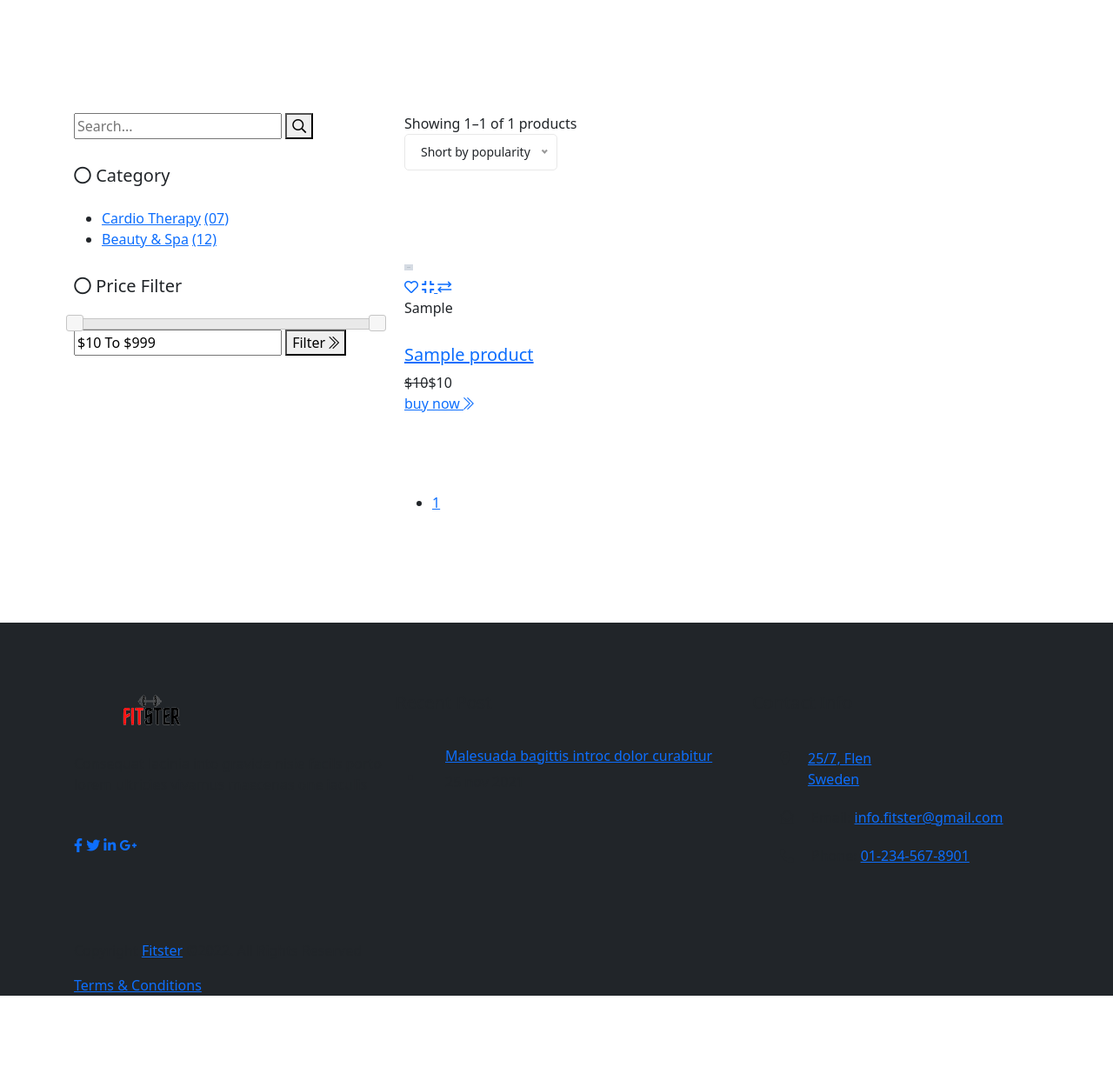
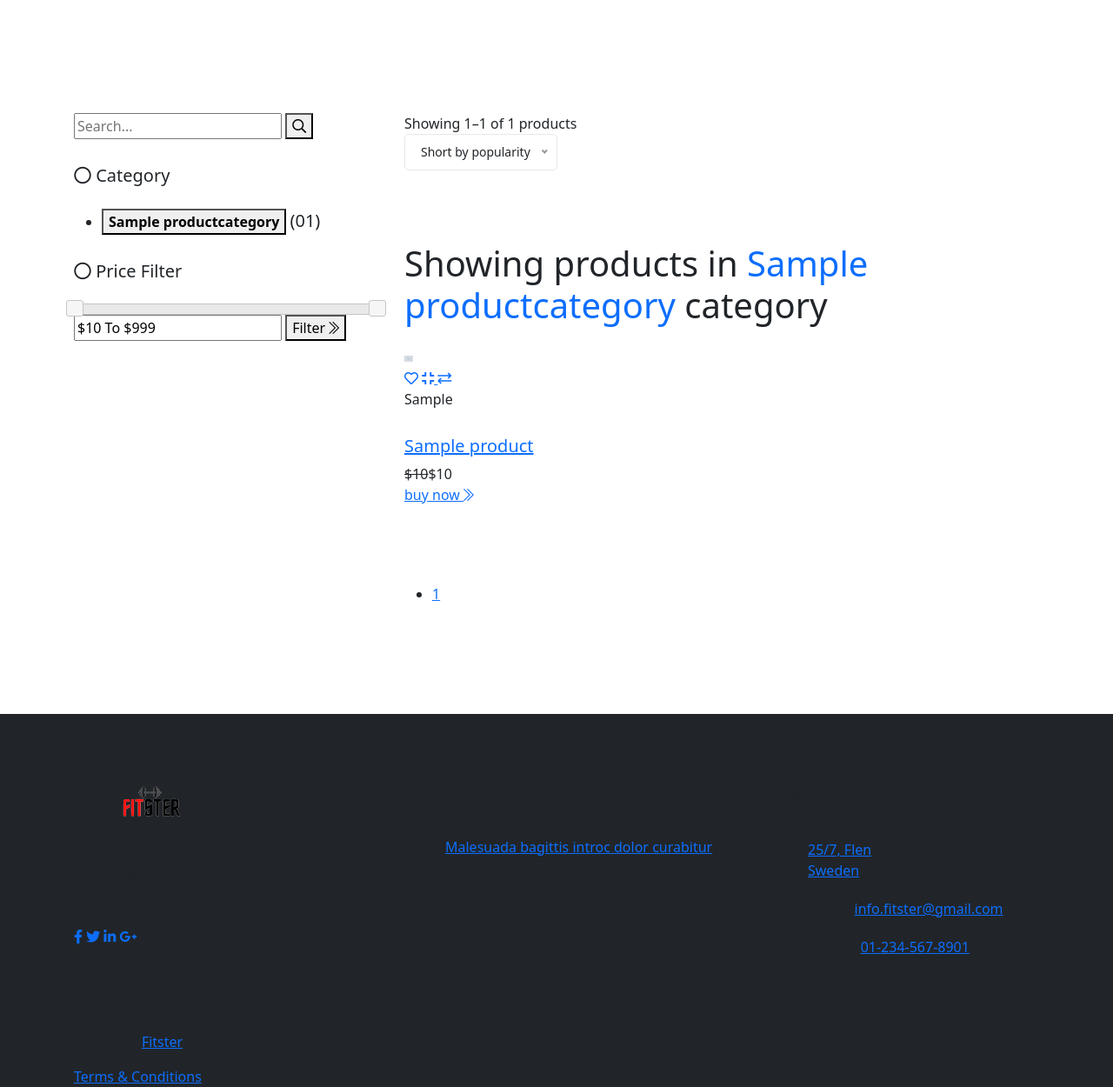
Before and after one commit to SteveAlsamarae/fitster, a Django app: template templates/store/shop.html in a window 1280 px wide. Shown: the part 1010-2260 px from the top of the page at 87% size. Before the commit the page ends 2155 px from the top, so only its background shows below. Run offline with Django 4.2, Linux system fonts and the light colour scheme; tables that the repository leaves empty hold one stand-in row (values such as "Sample post"); the template is opened without the code that fills it: values that come from a table or form of the project are taken from there, most other values are stand-ins (such as "Sample title", 1, 10 or a date in 2020); grey boxes marked "Sample" are stand-in pictures; some libraries are stand-ins or nearby versions; some web fonts are replaced.

Commit message:
Update templates for category filter

```diff
--- a/templates/_partials/product_list.html
+++ b/templates/_partials/product_list.html
@@ -14,10 +14,15 @@
       </h2>
     {% endif %}
     {% if has_filter %}
-    <h2 class="display-6 pt-0 pb-3" style="margin-top: -15px;">
-      Showing products between <span class="text-primary">${{ min_price }}</span>
-      and <span class="text-primary">${{ max_price }}</span>
-    </h2>
+      <h2 class="display-6 pt-0 pb-3" style="margin-top: -15px;">
+        Showing products between <span class="text-primary">${{ min_price }}</span>
+        and <span class="text-primary">${{ max_price }}</span>
+      </h2>
+    {% endif %}
+    {% if category %}
+      <h2 class="display-6 pt-0 pb-3" style="margin-top: -15px;">
+        Showing products in <span class="text-primary">{{ category }}</span> category
+      </h2>
     {% endif %}
     {% for product in page_obj %}
     <div class="col-lg-6 col-md-6">
--- a/templates/store/shop.html
+++ b/templates/store/shop.html
@@ -35,14 +35,20 @@
                   <i class="far fa-circle"></i> Category
                 </h5>
                 <ul class="product-catagory_list">
+                  {% for cat in categories %}
                   <li>
-                    <a href="#">Cardio Therapy</a>
-                    <a href="#">(07)</a>
+                    <button
+                      hx-get="{% url 'products:category_products' category_slug=cat.slug %}"
+                      hx-target="#product_list"
+                      hx-indicator=".htmx-indicator"
+                      hx-swap="outerHTML swap:.4s"
+                      hx-push-url="true"
+                      >
+                      <strong>{{ cat.name }}</strong>
+                    </button>
+                    <span class="lead">({{ cat.get_products_count }})</span>
                   </li>
-                  <li>
-                    <a href="#">Beauty & Spa</a>
-                    <a href="#">(12)</a>
-                  </li>
+                  {% endfor %}
                 </ul>
               </div>
               <div class="product_sidebar-widget mb-30">
```
Also changed, not shown: templates/_partials/no_product.html (+10 -1 lines).
